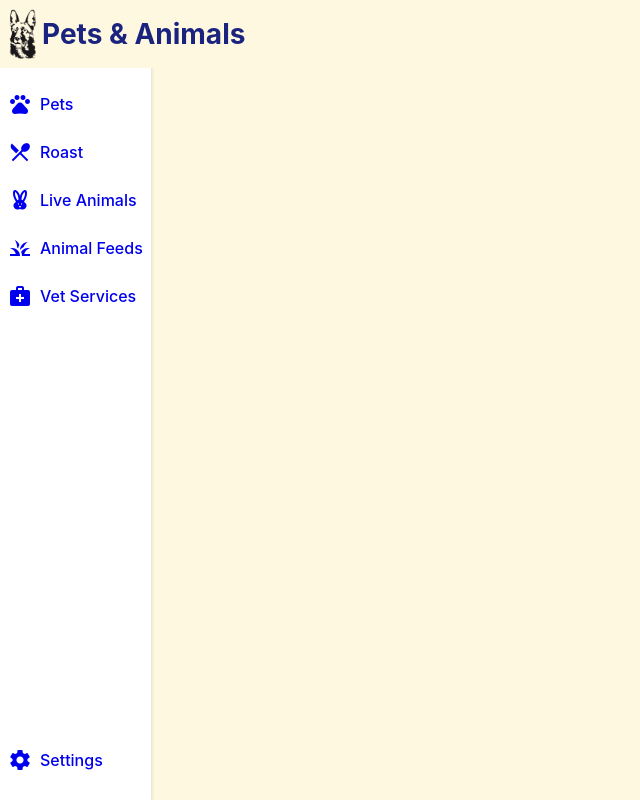
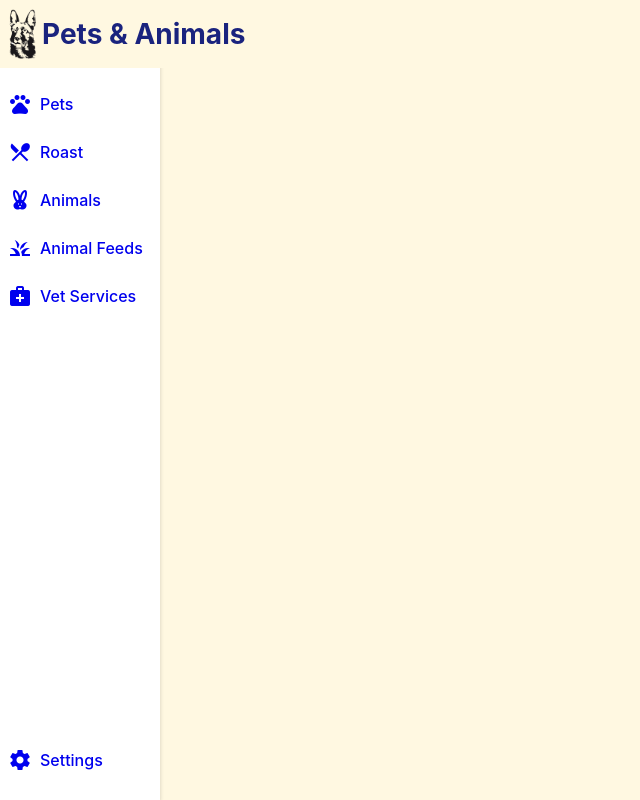
Before and after one commit to jacksonk-dev/Pets-And-Animals, an Angular app: page / in a window 1280 px wide. Shown: the whole page, without its empty margins (0-640 px from the left). Built offline with nearby package versions, Linux system fonts and the light colour scheme.

Commit message:
Styling improvements, fixed positions the UI

```diff
--- a/src/app/app.component.html
+++ b/src/app/app.component.html
@@ -21,7 +21,7 @@
         </a>
         <a routerLink="/animals" routerLinkActive="linkActive">
           <mat-icon aria-hidden="false" aria-label="Home Icon">cruelty_free</mat-icon>
-          <span>Live Animals</span>
+          <span>Animals</span>
         </a>
         <a routerLink="/animal-feeds" routerLinkActive="linkActive">
           <mat-icon aria-hidden="false" aria-label="Home Icon">grass</mat-icon>
--- a/src/app/app.component.less
+++ b/src/app/app.component.less
@@ -18,18 +18,17 @@
   -moz-osx-font-smoothing: grayscale;
 }
 
-.root {
-
-}
-
 #appRouterOutlet {
+  .fixedPosition();
+  top: 50px;
+  margin-left: 200px;
+  height: 100vh;
 }
 
 .sidebar {
   .fixedPosition();
-  height: 100%;
-  width: fit-content;
-  min-width: 10%;
+  height: 100vh;
+  width: 160px;
   display: flex;
   justify-content: space-between;
   flex-direction: column;
--- a/src/app/pets/pets.component.html
+++ b/src/app/pets/pets.component.html
@@ -1 +1 @@
-<p>pets works!</p>
+<p>pets works. very very very fucking well!</p>
```
